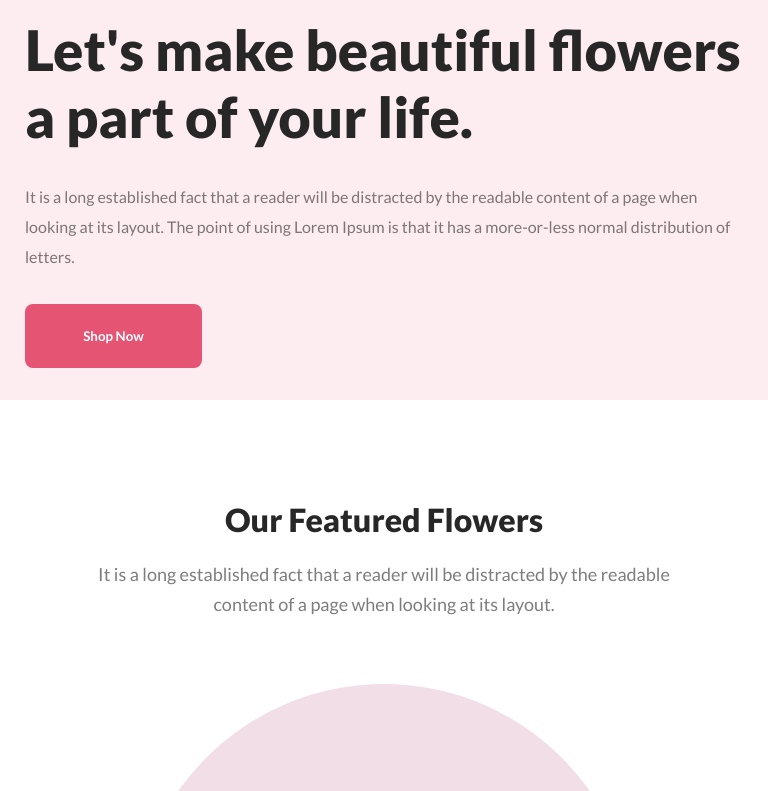
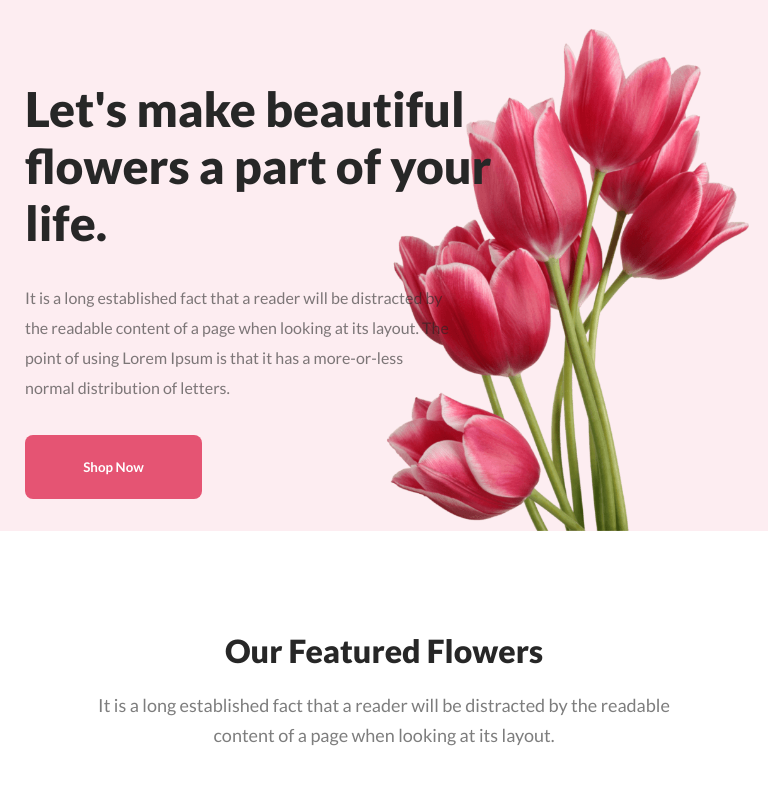
Before and after one commit to rakiburrahman307/responsive-assignment-1, a plain HTML site: page index.html in a window 768 px wide. Shown: the top 791 px of the page. Drawn offline with Linux system fonts and the light colour scheme.

Commit message:
code update

```diff
--- a/style/style.css
+++ b/style/style.css
@@ -739,26 +739,27 @@ img {
         height: auto;
         padding-bottom: 2rem;
         width: 100%;
-        background-image: none;
+        background-image: url("/images/pngwing\ 10.png");
+        background-size: 400px;
 
 
     }
 
 
     .header-content {
-        padding-top: 1rem;
+        padding-top: 5rem;
     }
 
     .header-title {
         text-align: left;
-        width: 100%;
+        width: 65%;
         height: auto;
-        font-size: 3.5rem;
+        font-size: 3.0rem;
     }
 
     .header-description {
         font-size: 1rem;
-        width: 100%;
+        width: 60%;
         height: auto;
         margin: 32px 0px;
     }
```
